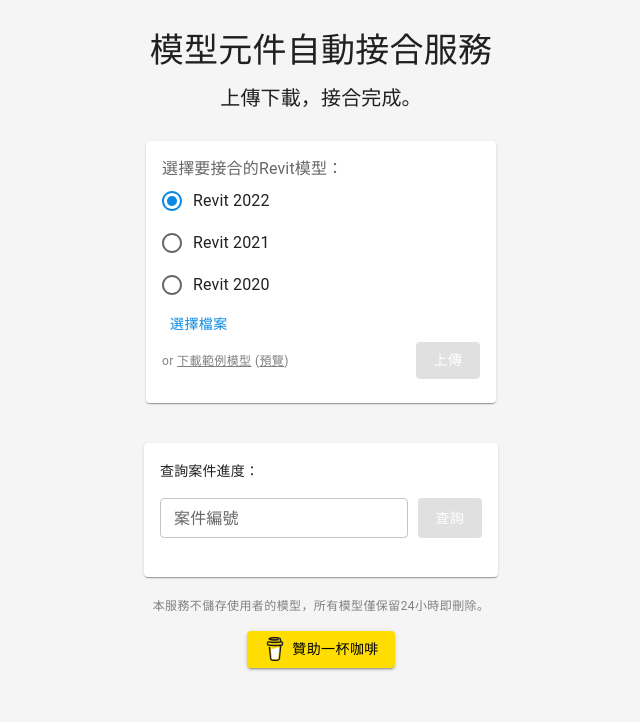
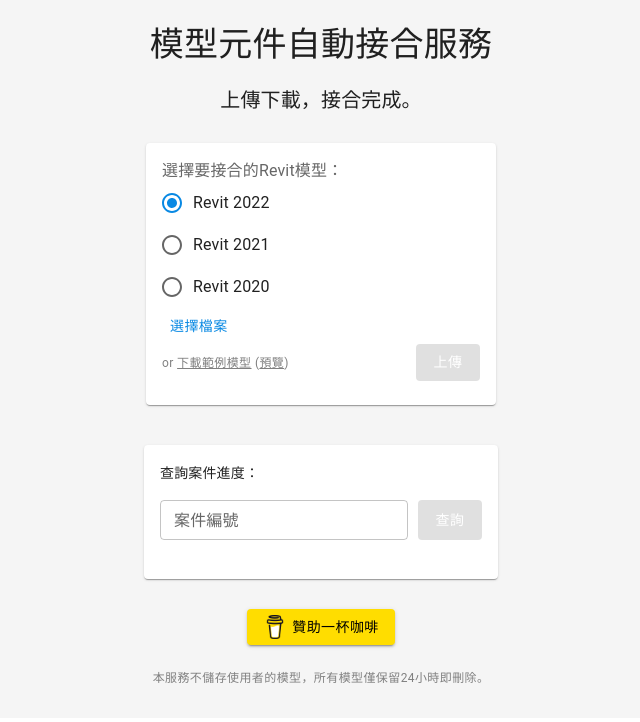
Before and after one commit to yuantsai1115/join-elements-frontend, a React (Create React App) app: page / in a window 1280 px wide. Shown: the top 722 px of the page, without its empty margins (319-959 px from the left). Built offline with nearby package versions, Linux system fonts and the light colour scheme.

Commit message:
fix height of the background color on website not infinite bug

```diff
--- a/src/components/App/index.tsx
+++ b/src/components/App/index.tsx
@@ -87,7 +87,7 @@
     return (
         <ThemeProvider theme={theme}>
             <CssBaseline />
-            <Box display="flex" flexDirection="column" sx={{ backgroundColor: 'whitesmoke', height: '100vh' }}>
+            <Box display="flex" flexDirection="column" sx={{ backgroundColor: 'whitesmoke', height: '100%' }}>
                 <Router>
                     <Routes>{routing}</Routes>
                 </Router>
--- a/src/features/Layouts/MainLayout/MainLayout.tsx
+++ b/src/features/Layouts/MainLayout/MainLayout.tsx
@@ -8,12 +8,12 @@
 const MainLayout: FC<any> = (): ReactElement<any> => {
     return (
         <>
-            <Box sx={{ display: 'flex', justifyContent: 'center', alignItems: 'center', marginTop: '30px' }}>
+            <Box sx={{ display: 'flex', justifyContent: 'center', alignItems: 'center', marginTop: '24px' }}>
                 <Typography variant="h4" component="div">
                     模型元件自動接合服務
                 </Typography>
             </Box>
-            <Box sx={{ display: 'flex', justifyContent: 'center', alignItems: 'center', marginTop: '10px' }}>
+            <Box sx={{ display: 'flex', justifyContent: 'center', alignItems: 'center', marginTop: '18px' }}>
                 <Typography variant="h6" gutterBottom component="div">
                     上傳下載，接合完成。
                 </Typography>
@@ -38,11 +38,6 @@
             >
                 <CheckStatus />
             </Box>
-            <Box sx={{ display: 'flex', justifyContent: 'center', alignItems: 'center' }}>
-                <Typography variant="caption" color="gray" gutterBottom component="p">
-                    本服務不儲存使用者的模型，所有模型僅保留24小時即刪除。
-                </Typography>
-            </Box>
             <Box sx={{ display: 'flex', justifyContent: 'center', alignItems: 'center', marginTop: '10px' }}>
                 <Button
                     variant="contained"
@@ -54,6 +49,11 @@
                     贊助一杯咖啡
                 </Button>
             </Box>
+            <Box sx={{ display: 'flex', justifyContent: 'center', alignItems: 'center', marginTop: '24px', marginBottom: '24px' }}>
+                <Typography variant="caption" color="gray" gutterBottom component="p">
+                    本服務不儲存使用者的模型，所有模型僅保留24小時即刪除。
+                </Typography>
+            </Box>
         </>
     );
 };
--- a/src/index.css
+++ b/src/index.css
@@ -1,13 +1,12 @@
 body {
-  margin: 0;
-  font-family: -apple-system, BlinkMacSystemFont, 'Segoe UI', 'Roboto', 'Oxygen',
-    'Ubuntu', 'Cantarell', 'Fira Sans', 'Droid Sans', 'Helvetica Neue',
-    sans-serif;
-  -webkit-font-smoothing: antialiased;
-  -moz-osx-font-smoothing: grayscale;
+    margin: 0;
+    font-family: -apple-system, BlinkMacSystemFont, 'Segoe UI', 'Roboto', 'Oxygen', 'Ubuntu', 'Cantarell', 'Fira Sans', 'Droid Sans', 'Helvetica Neue',
+        sans-serif;
+    -webkit-font-smoothing: antialiased;
+    -moz-osx-font-smoothing: grayscale;
+    background-color: '#F5F5F5';
 }
 
 code {
-  font-family: source-code-pro, Menlo, Monaco, Consolas, 'Courier New',
-    monospace;
+    font-family: source-code-pro, Menlo, Monaco, Consolas, 'Courier New', monospace;
 }
```
